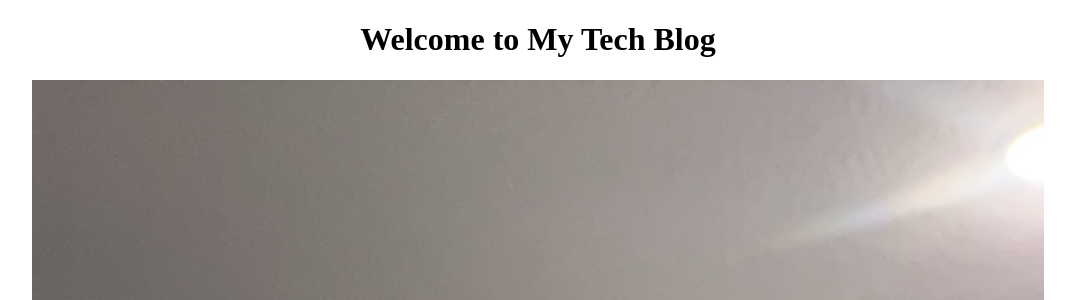
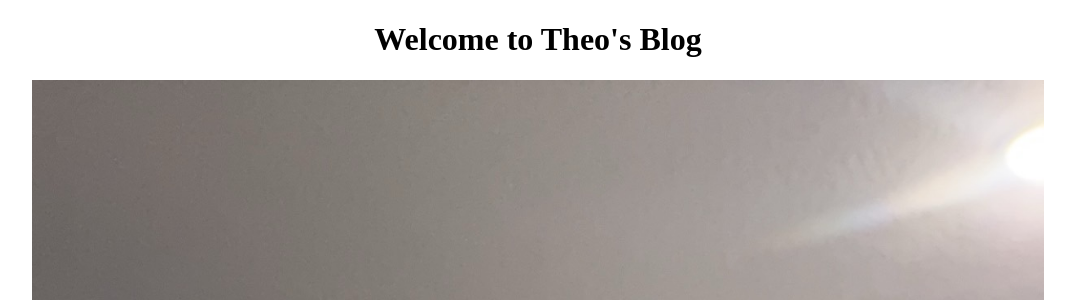
Before and after one commit to pineapplechi/pineapplechi.github.io, a Flask app: page / in a window 1280 px wide. Shown: the top 300 px of the page, without its empty margins (102-1177 px from the left). Run offline with Flask 3, Linux system fonts and the light colour scheme.

Commit message:
The New Wave

```diff
--- a/templates/index.html
+++ b/templates/index.html
@@ -5,7 +5,7 @@
     <link rel="stylesheet" href="{{ url_for('static', filename='css/styles.css') }}">
 </head>
 <body>
-    <h1>Welcome to My Tech Blog</h1>
+    <h1>Welcome to Theo's Blog</h1>
 
     <!-- Image below the title -->
     <div class="image-container">
```
